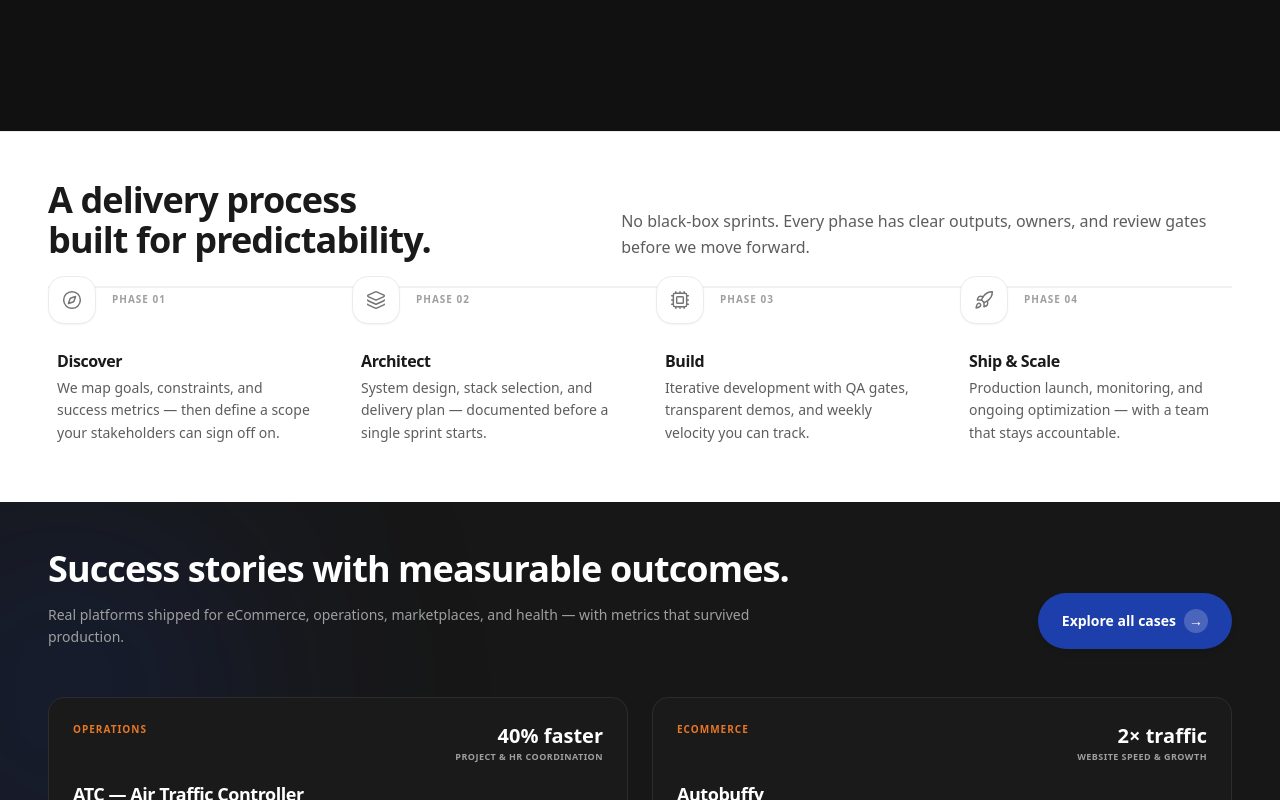
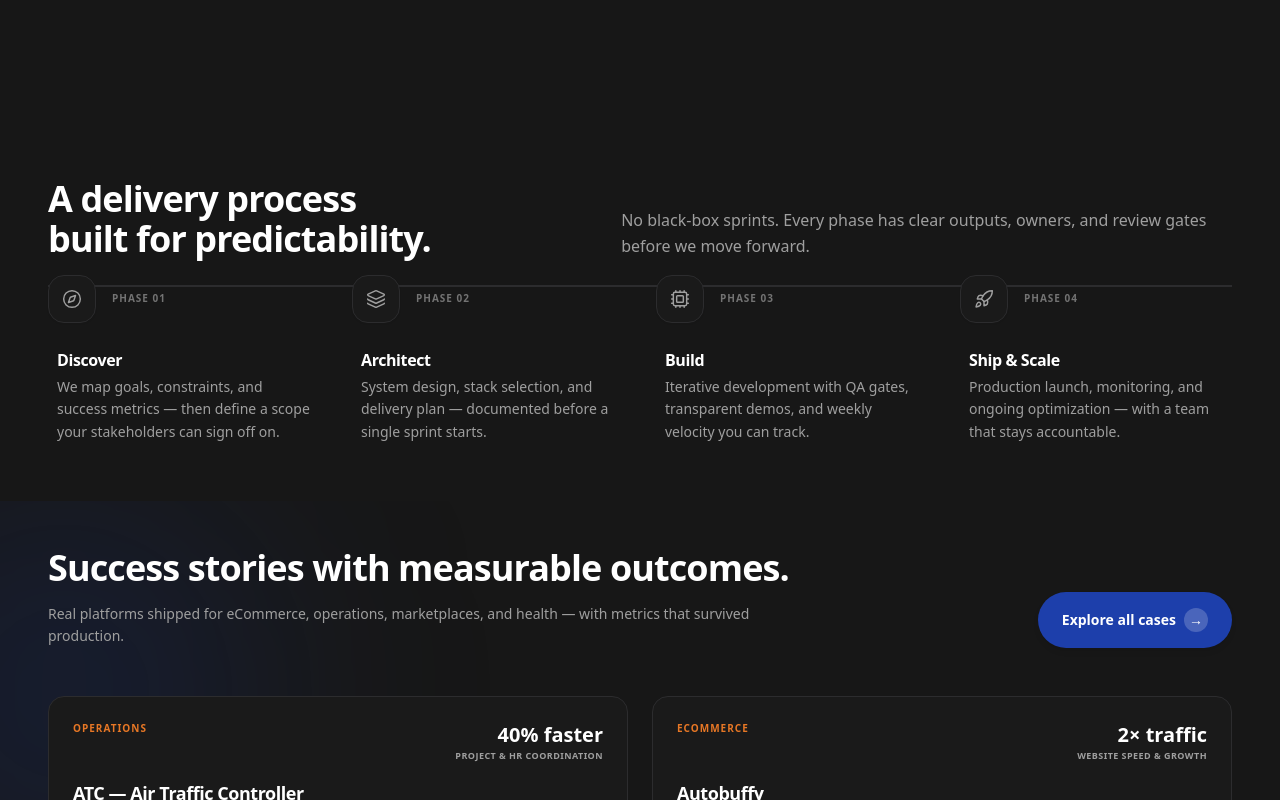
Before and after one commit to levi-dev-stack/stack360-website, a Next.js app: page / in a window 1280 px wide. Shown: the part 3300-4100 px from the top of the page. Built offline with nearby package versions, Linux system fonts and the light colour scheme.

Commit message:
bg colors

```diff
--- a/src/components/pages/landing/HorizontalWedge.tsx
+++ b/src/components/pages/landing/HorizontalWedge.tsx
@@ -35,7 +35,7 @@ function WedgeHeading({ sectionTitle, sectionHighlight, sectionSubtitle }: Headi
  */
 function VerticalWedges({ cards, ...heading }: HorizontalWedgeTrackProps) {
   return (
-    <section className="site-section bg-neutral-black py-2xl">
+    <section className="site-section border-t border-neutral-800 bg-neutral-950 py-2xl">
       <div className="site-container space-y-xl">
         <WedgeHeading {...heading} />
         <div className="grid grid-cols-1 gap-lg sm:grid-cols-2 xl:grid-cols-3">
@@ -93,7 +93,7 @@ function PinnedWedges({ cards, ...heading }: HorizontalWedgeTrackProps) {
   }, []);
 
   return (
-    <div ref={targetRef} className="relative h-[180vh] bg-neutral-black">
+    <div ref={targetRef} className="relative h-[180vh] border-t border-neutral-800 bg-neutral-950">
       <div className="sticky top-0 flex h-screen min-h-160 w-full flex-col justify-center overflow-hidden">
         <div className="site-container flex h-full flex-col justify-center gap-[clamp(1.5rem,4vh,2.75rem)]">
           <div className="shrink-0">
--- a/src/components/pages/landing/ProcessSection/index.tsx
+++ b/src/components/pages/landing/ProcessSection/index.tsx
@@ -17,8 +17,8 @@ function ProcessStep({ step, index }: { step: (typeof LANDING_PROCESS)[number];
       <div className="relative mb-md flex items-center">
         <div
           className={cn(
-            'z-10 flex h-12 w-12 items-center justify-center rounded-xl border bg-white shadow-sm',
-            'border-neutral-200 text-neutral-500 transition-all duration-300 ease-out',
+            'z-10 flex h-12 w-12 items-center justify-center rounded-xl border bg-neutral-900 shadow-sm',
+            'border-neutral-800 text-neutral-400 transition-all duration-300 ease-out',
             'group-hover:scale-110 group-hover:border-primary/40 group-hover:text-primary group-hover:shadow-md',
             'group-focus-within:scale-110 group-focus-within:border-primary/40 group-focus-within:text-primary',
             'motion-reduce:transition-colors motion-reduce:group-hover:scale-100 motion-reduce:group-focus-within:scale-100'
@@ -27,7 +27,7 @@ function ProcessStep({ step, index }: { step: (typeof LANDING_PROCESS)[number];
           <IconComponent className="h-5 w-5 stroke-[1.75]" aria-hidden />
         </div>
 
-        <span className="ml-md font-mono text-[10px] font-bold uppercase tracking-widest text-neutral-400 transition-colors duration-300 group-hover:text-neutral-600">
+        <span className="ml-md font-mono text-[10px] font-bold uppercase tracking-widest text-neutral-500 transition-colors duration-300 group-hover:text-neutral-300">
           Phase 0{index + 1}
         </span>
       </div>
@@ -35,14 +35,14 @@ function ProcessStep({ step, index }: { step: (typeof LANDING_PROCESS)[number];
       <div
         className={cn(
           'rounded-2xl border border-transparent p-sm transition-all duration-300 ease-out',
-          'group-hover:border-neutral-200/60 group-hover:bg-white/50',
-          'group-focus-within:border-neutral-200/60 group-focus-within:bg-white/50'
+          'group-hover:border-neutral-800 group-hover:bg-neutral-900/50',
+          'group-focus-within:border-neutral-800 group-focus-within:bg-neutral-900/50'
         )}
       >
-        <h3 className="text-base font-bold tracking-tight text-neutral-900 transition-colors duration-300 group-hover:text-primary">
+        <h3 className="text-base font-bold tracking-tight text-neutral-50 transition-colors duration-300 group-hover:text-primary">
           {step.title}
         </h3>
-        <p className="mt-xs text-sm leading-relaxed text-neutral-600">{step.description}</p>
+        <p className="mt-xs text-sm leading-relaxed text-neutral-400">{step.description}</p>
       </div>
     </li>
   );
@@ -54,15 +54,15 @@ function ProcessStep({ step, index }: { step: (typeof LANDING_PROCESS)[number];
  */
 export default function ProcessSection() {
   return (
-    <section className="site-section w-full border-t border-neutral-200 bg-neutral-50 py-2xl">
+    <section className="site-section w-full bg-neutral-950 py-2xl">
       <div className="site-container">
         <div className="mb-3xl flex flex-col gap-lg md:flex-row md:items-end md:justify-between">
           <div className="max-w-3xl space-y-md">
-            <h2 className="text-balance text-3xl font-black tracking-tight text-neutral-900 md:text-4xl">
+            <h2 className="text-balance text-3xl font-black tracking-tight text-neutral-50 md:text-4xl">
               A delivery process built for predictability.
             </h2>
           </div>
-          <p className="max-w-content text-sm leading-relaxed text-neutral-600 md:text-base">
+          <p className="max-w-content text-sm leading-relaxed text-neutral-400 md:text-base">
             No black-box sprints. Every phase has clear outputs, owners, and review gates before we
             move forward.
           </p>
@@ -70,7 +70,7 @@ export default function ProcessSection() {
 
         <ol className="relative grid grid-cols-1 gap-xl sm:grid-cols-2 lg:grid-cols-4">
           <div
-            className="absolute top-[26px] hidden h-[2px] w-full bg-neutral-200/70 lg:block"
+            className="absolute top-[26px] hidden h-[2px] w-full bg-neutral-800 lg:block"
             aria-hidden
           />
 
--- a/src/components/pages/landing/TestimonialsSection/TestimonialsCarousel.tsx
+++ b/src/components/pages/landing/TestimonialsSection/TestimonialsCarousel.tsx
@@ -79,7 +79,7 @@ export default function TestimonialsCarousel() {
   }, [reduced, paused, total]);
 
   return (
-    <section className="site-section relative w-full overflow-hidden bg-neutral-black py-2xl">
+    <section className="site-section relative w-full overflow-hidden bg-neutral-950 py-2xl">
       <div
         aria-hidden
         className="pointer-events-none absolute -right-24 top-0 h-80 w-80 rounded-full bg-primary/10 blur-[80px]"
--- a/src/components/pages/landing/index.tsx
+++ b/src/components/pages/landing/index.tsx
@@ -17,7 +17,7 @@ const CaseStudiesSection = dynamic(() => import('@/components/pages/landing/Case
 const TestimonialsSection = dynamic(
   () => import('@/components/pages/landing/TestimonialsSection'),
   {
-    loading: () => <SectionSkeleton variant="carousel" className="bg-neutral-black" />,
+    loading: () => <SectionSkeleton variant="carousel" className="bg-neutral-950" />,
   }
 );
 
@@ -42,7 +42,7 @@ export default function LandingPage() {
         <CaseStudiesSection />
       </Suspense>
 
-      <Suspense fallback={<SectionSkeleton variant="carousel" className="bg-neutral-black" />}>
+      <Suspense fallback={<SectionSkeleton variant="carousel" className="bg-neutral-950" />}>
         <TestimonialsSection />
       </Suspense>
 
```
